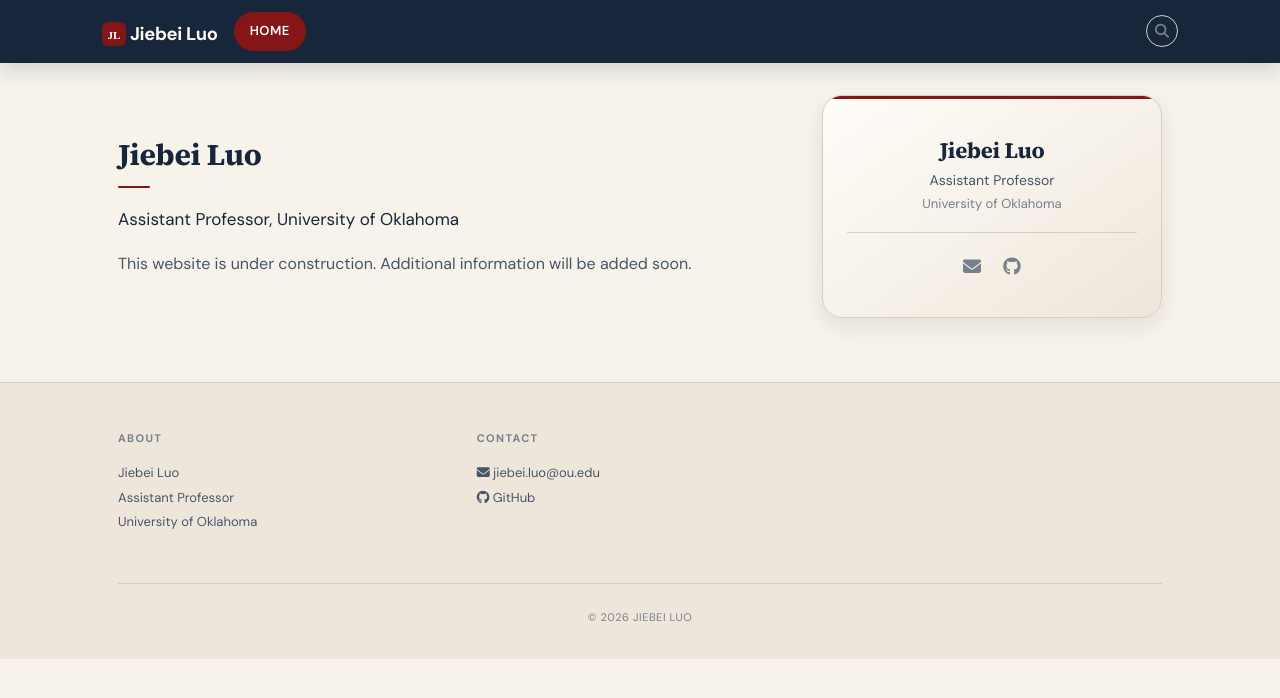
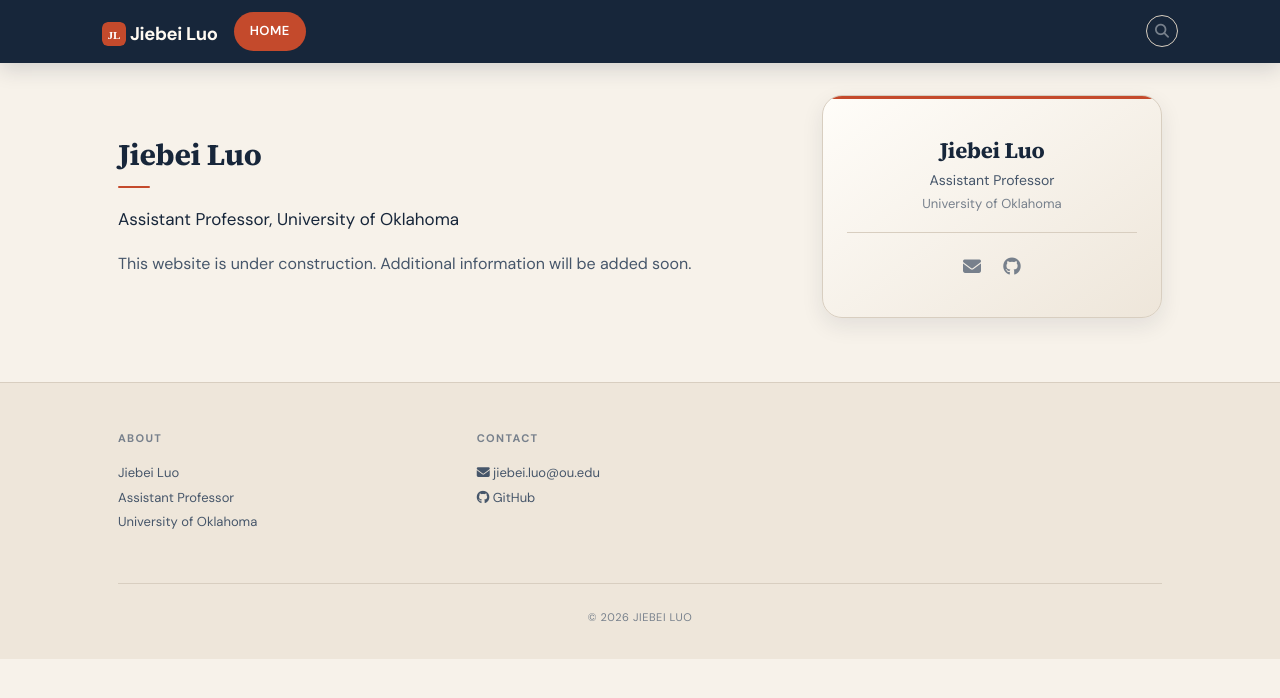
Before and after one commit to hodge-lulu/hodge-lulu.github.io, a Jekyll site: the page built from _pages/home.md, in a window 1280 px wide. Shown: the top 698 px of the page. Built offline with Jekyll 4.4.1, drawn with Linux system fonts in a browser that asks for light colours; a style sheet for code colours, icons or effects is not loaded.

Commit message:
Set option 2 editorial accent

```diff
--- a/_config.yml
+++ b/_config.yml
@@ -22,7 +22,7 @@ links:
 # ============================================================
 # STEP 3: Site Settings
 # ============================================================
-accent_color: "#841617"
+accent_color: "#c44a2c"
 dark_mode: false
 description: "Academic website of Jiebei Luo"
 baseurl: ""
```
